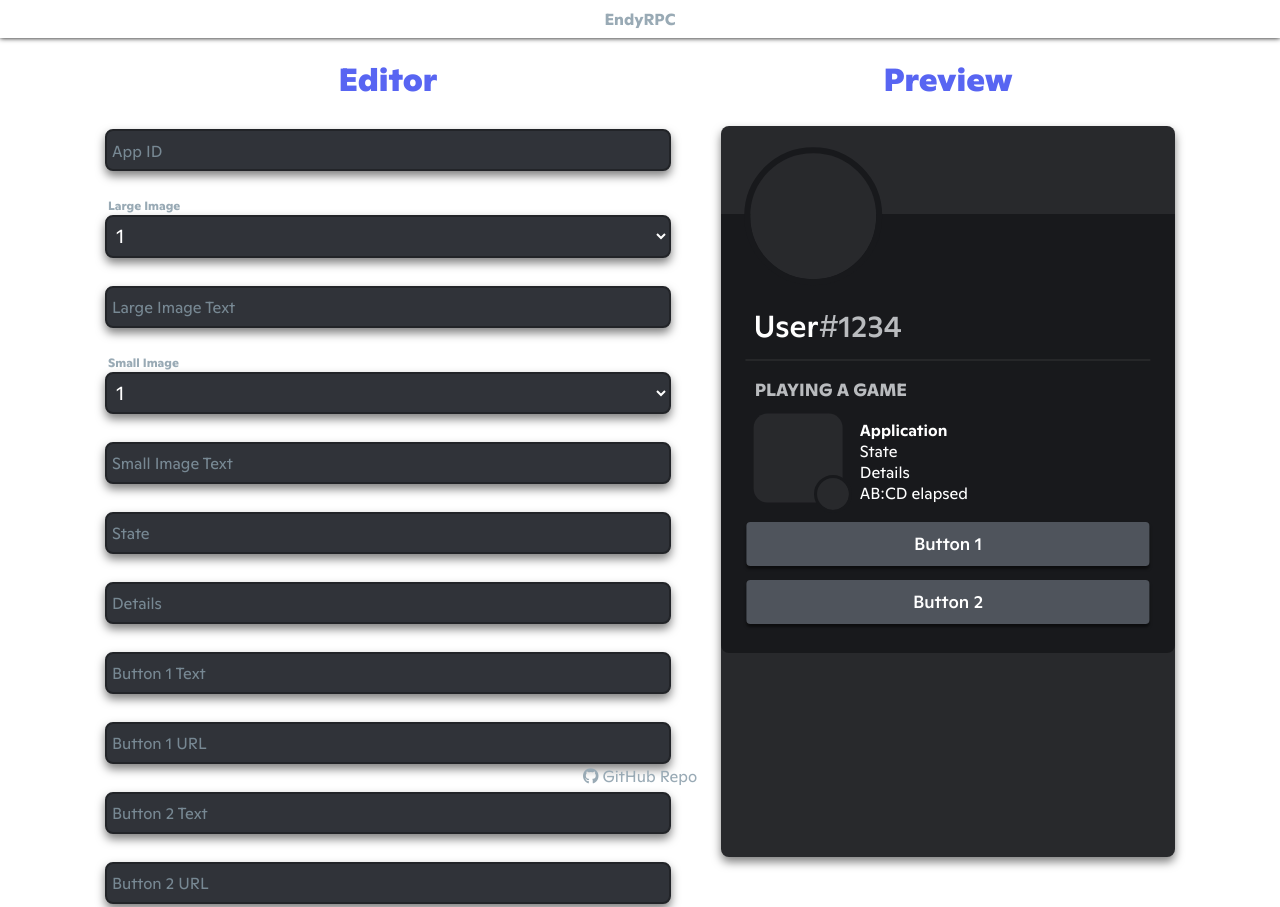
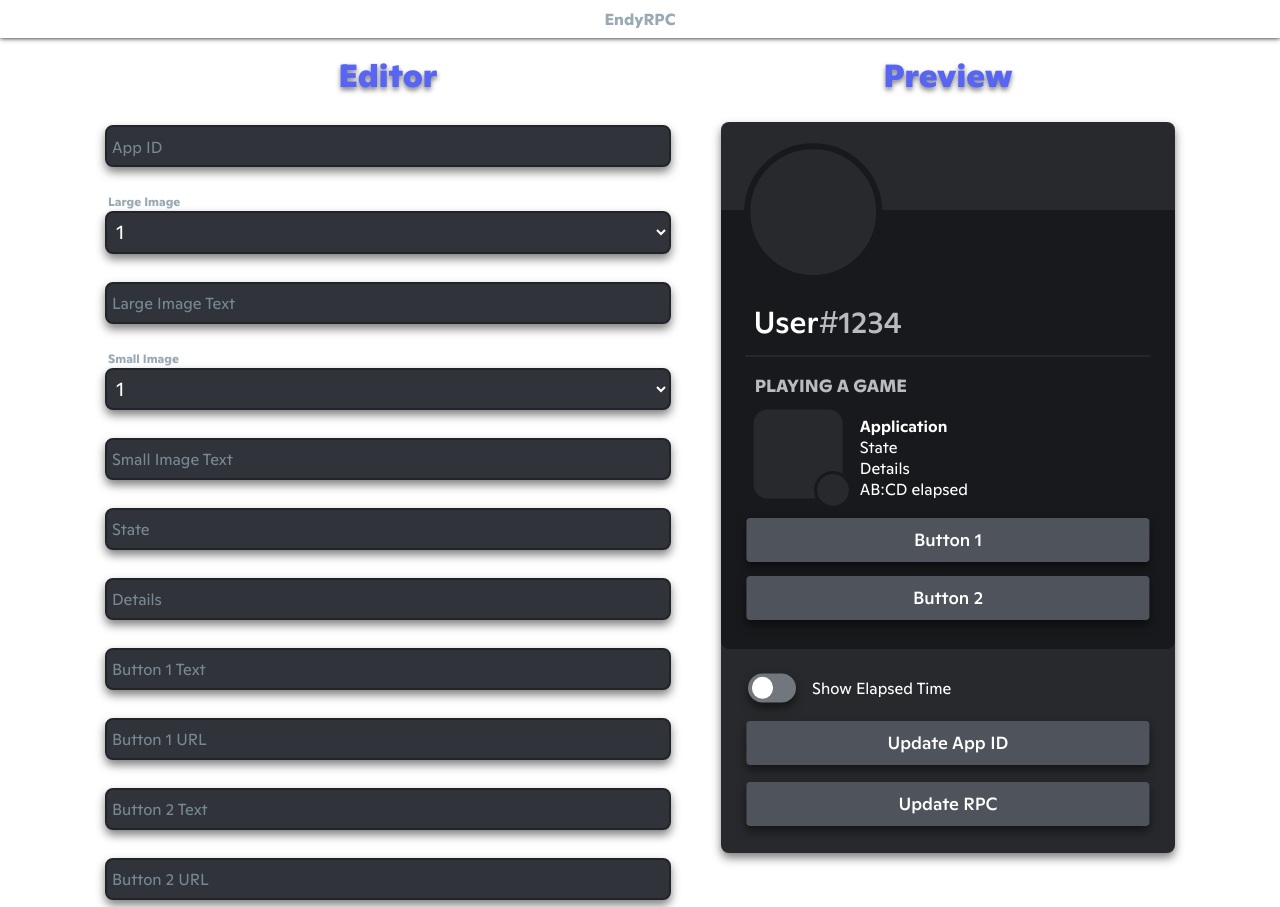
Before and after one commit to Endy3032/EndoRPC, an Electron app: page src/index.html in a window 1280 px wide. Shown: the top 907 px of the page. Drawn offline with Linux system fonts and the light colour scheme.

Commit message:
finished layout

```diff
--- a/src/index.html
+++ b/src/index.html
@@ -70,8 +70,7 @@
       display: flex;
       flex-direction: row;
       margin: 0 auto;
-      padding-top: 3.5rem;
-      padding-bottom: 1.5rem;
+      padding-top: 3.25rem;
       max-width: min(70rem, 100vw);
     }
 
@@ -82,6 +81,7 @@
       text-align: center;
       color: var(--blurple);
       font-variation-settings: 'wght' 800;
+      text-shadow: 0px 3px 5px #00000080;
     }
 
     .editor {
@@ -101,7 +101,7 @@
       padding-top: 1.75rem;
     }
 
-    input, select {
+    input[type="text"], select {
       display: block;
       margin: 0 auto;
       padding-left: 0.35rem;
@@ -134,28 +134,28 @@
       pointer-events: none;
     }
 
-    input:hover, input:focus, select:hover, select:focus, label:hover input {
+    input[type="text"]:hover, input[type="text"]:focus, select:hover, select:focus, label:hover input[type="text"] {
       top: -0.3rem;
       background: #404349;
       border: 2px solid #323438;
       box-shadow: 0px 3px 3px #00000080;
     }
 
-    input:hover ~ label {
+    input[type="text"]:hover ~ label {
       bottom: 0.9rem;
     }
 
-    input:focus ~ label, input:not(:placeholder-shown) ~ label {
+    input[type="text"]:focus ~ label, input[type="text"]:not(:placeholder-shown) ~ label {
       color: var(--bright-greyple);
       font-size: 0.75rem;
       left: 1.75rem;
     }
 
-    input:not(:placeholder-shown):hover ~ label, input:focus ~ label {
+    input[type="text"]:not(:placeholder-shown):hover ~ label, input[type="text"]:focus ~ label {
       bottom: 3rem;
     }
 
-    input:not(:hover, :focus, :placeholder-shown) ~ label, .input-group strong {
+    input[type="text"]:not(:hover, :focus, :placeholder-shown) ~ label, .input-group strong {
       bottom: 2.7rem;
     }
 
@@ -176,43 +176,6 @@
 
     select:hover ~ strong, select:focus ~ strong {
       bottom: 3rem;
-    }
-
-    footer {
-      position: fixed;
-      width: 100%;
-      height: 2.5rem;
-      bottom: 0;
-    }
-
-    footer a {
-      display: block;
-      transform: translate(-50%, 0%);
-
-      position: fixed;
-      left: 50%;
-      bottom: 1%;
-
-      width: fit-content;
-      padding: 0.3rem 0.5rem;
-      border-radius: 0.5rem;
-      outline: none;
-
-      font-size: 1rem;
-      text-align: center;
-      color: var(--greyple);
-      text-decoration: none;
-
-      transition: all 0.25s cubic-bezier(.25,0,0,1)
-    }
-
-    footer a:hover, footer a:focus {
-      color: var(--bright_greyple);
-      bottom: 1.5%;
-    }
-
-    footer a:focus {
-      box-shadow: 0 0 5px var(--bright-greyple)
     }
 
     .background {
@@ -340,17 +303,29 @@
     .btn {
       transform: translate(-50%, -50%);
       position: absolute;
+      top: 0;
       left: 50%;
       width: 80%;
       height: 2.75rem;
       background: #4f545c;
       border-radius: 0.25rem;
-      box-shadow: 0px 3px 3px #00000080;
+      box-shadow: 0px 5px 10px #00000080;
       cursor: pointer;
       text-align: center;
       line-height: 2.75rem;
       font-size: 1.1rem;
       font-variation-settings: 'wght' 500;
+      transition: all 0.17s ease;
+    }
+
+    .btn:hover {
+      background: #5d6269;
+      box-shadow: 0px 3px 3px #00000080;
+    }
+
+    .btn:active {
+      background: #6d7279;
+      box-shadow: 0px 0px 0px #00000080;
     }
 
     .btn1 {
@@ -375,6 +350,86 @@
 
     ::-webkit-scrollbar-thumb:hover {
       background: var(--greyple);
+    }
+
+    .showelapsed {
+      transform: translate(0, -50%);
+      position: absolute;
+      top: 39.75rem;
+      left: 3.25rem;
+    }
+
+    .checkmark {
+      position: relative;
+      top: 0;
+      width: 3rem;
+      height: 1.8rem;
+      background: #72767d;
+      border-radius: 1.8rem;
+      cursor: pointer;
+      box-shadow: 0px 5px 10px #00000080;
+      transition: all 0.25s cubic-bezier(.1,.3,.1,1);
+    }
+
+    .checkmark:hover {
+      box-shadow: 0px 3px 3px #00000080;
+    }
+
+    .checkmark:active {
+      box-shadow: 0px 0px 0px #00000080;
+      top: 0.15rem;
+    }
+
+    .checkmark.on {
+      background: #34a461;
+    }
+
+    .checkmark .thumb {
+      transform: translate(0, -50%);
+      position: absolute;
+      top: 50%;
+      width: 1.35rem;
+      height: 1.35rem;
+      background: #fff;
+      border-radius: 0.75rem;
+      pointer-events: none;
+      transition: all 0.25s cubic-bezier(.1,.3,.1,1), width 0.15s cubic-bezier(.1,.3,.3,1);
+    }
+
+    .checkmark .thumb.Lleft {
+      left: 0.225rem;
+    }
+
+    .checkmark .thumb.Lright {
+      left: 1.425rem;
+    }
+
+    .checkmark .thumb.Rleft {
+      right: 1.425rem;
+    }
+
+    .checkmark .thumb.Rright {
+      right: 0.225rem;
+    }
+
+    .checkmark:active .thumb {
+      width: 1.85rem;
+    }
+
+    .showelapsed .label {
+      position: absolute;
+      top: 0.08rem;
+      left: 4rem;
+      line-height: 1.8rem;
+      width: max-content;
+    }
+
+    .btn.uappid {
+      top: 43.2rem;
+    }
+
+    .btn.urpc {
+      top: 47rem;
     }
   </style>
 </head>
@@ -465,18 +520,38 @@
         <div class="btn2 btn">Button 2</div>
       </div>
       <div class="options">
-        <div class="showelapsed"></div>
-        <div class="uappid"></div>
-        <div class="urpc"></div>
+        <div class="showelapsed">
+          <div class="checkmark" onclick="toggleCheckmark()">
+            <div class="thumb Lleft"></div>
+          </div>
+          <div class="label">Show Elapsed Time</div>
+        </div>
+        <div class="btn uappid">Update App ID</div>
+        <div class="btn urpc">Update RPC</div>
       </div>
     </div>
   </div>
-  <footer>
-    <a href="https://github.com/Endy3032/EndyRPC">
-      <i class="fa-brands fa-github"></i>
-      GitHub Repo
-    </a>
-  </footer>
-  <script src="renderer.js"></script>
+  <script>
+    active = false
+
+    function toggleCheckmark() {
+      if (active) {return}
+      active = true
+
+      checkmark = document.querySelector(".checkmark")
+      thumb = document.querySelector(".checkmark .thumb")
+      checkmark.classList.toggle("on")
+
+      if (!Object.values(checkmark.classList).includes("on")) {
+        thumb.classList.toggle("Rleft")
+        thumb.classList.toggle("Rright")
+        setTimeout(function() {thumb.classList.toggle("Lleft"); thumb.classList.toggle("Rleft"); active = false}, 150)
+      } else {
+        thumb.classList.toggle("Lright")
+        thumb.classList.toggle("Lleft")
+        setTimeout(function() {thumb.classList.toggle("Rright"); thumb.classList.toggle("Lright"); active = false}, 150)
+      }
+    }
+  </script>
 </body>
 </html>
--- a/src/index.js
+++ b/src/index.js
@@ -14,9 +14,9 @@ function createWindow() {
     vibrancy: "fullscreen-ui",
     titleBarStyle: "hiddenInset",
     width: 1120,
-    height: 960,
+    height: 930,
     minWidth: 1120,
-    minHeight: 960
+    minHeight: 930
   })
 
   mainWindow.loadFile("src/index.html")
```
